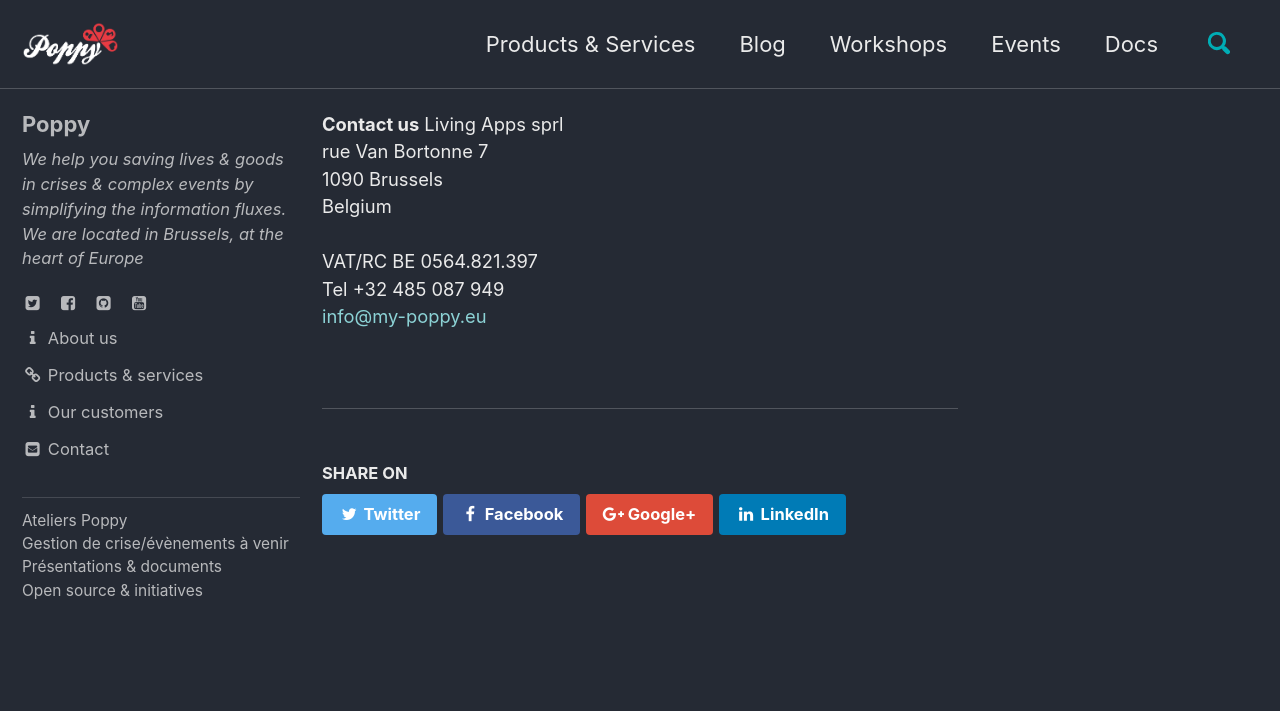
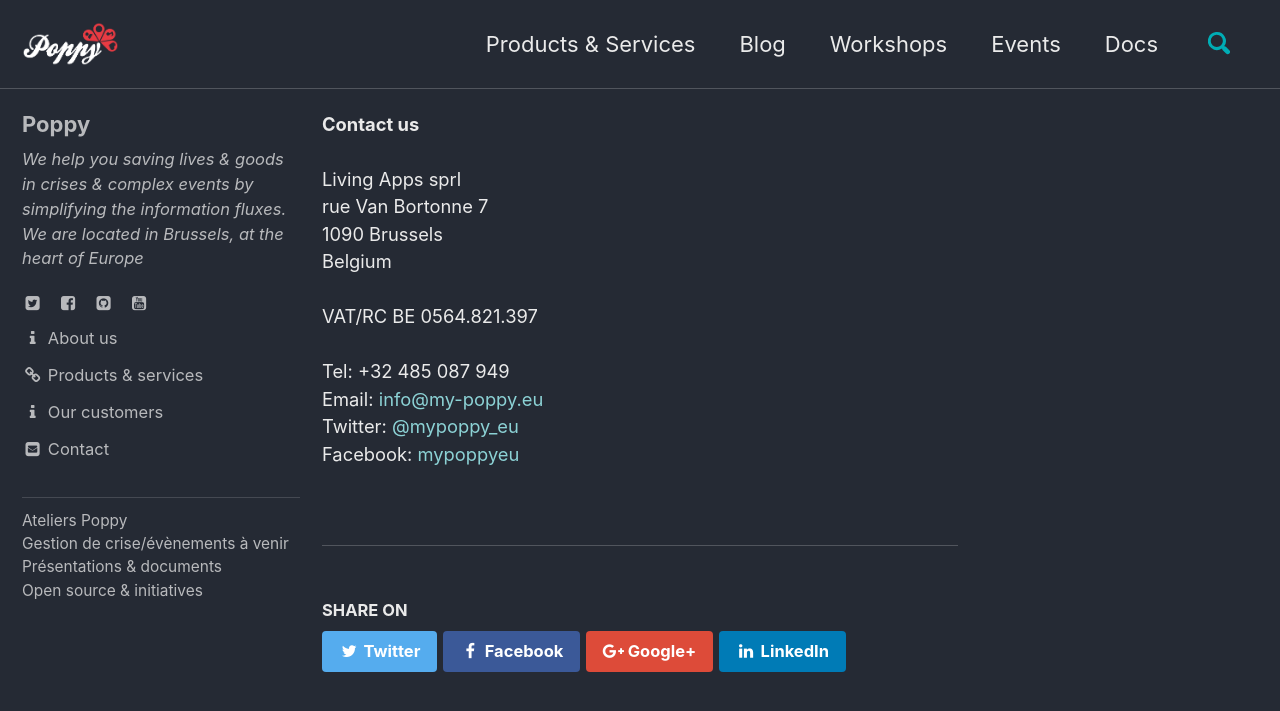
Before and after one commit to ccloquet/ccloquet.github.io, a Jekyll site: the page built from _pages/contact.html, in a window 1280 px wide and 900 px high. Shown: the top 711 px of the window. Built offline with Jekyll 4.4.1, drawn with Linux system fonts in a browser that asks for light colours; cached includes are drawn as plain includes.

Commit message:
Update contact.html

```diff
--- a/_pages/contact.html
+++ b/_pages/contact.html
@@ -1,7 +1,7 @@
 ---
 permalink: /contact/
 ---
-<b>Contact us</b>
+<b>Contact us</b><br><br>
 
 Living Apps sprl<br>
 
@@ -9,7 +9,9 @@ rue Van Bortonne 7<br>
 1090 Brussels<br>
 Belgium<br><br>
 
-VAT/RC BE 0564.821.397<br>
+VAT/RC BE 0564.821.397<br><br>
 
-Tel +32 485 087 949<br>
-<a href='mailto:info@my-poppy.eu'>info@my-poppy.eu</a>
+Tel: +32 485 087 949<br>
+Email: <a href='mailto:info@my-poppy.eu'>info@my-poppy.eu</a><br>
+Twitter: <a href='https://twitter.com/mypoppy_eu'>@mypoppy_eu</a><br>
+Facebook: <a href='https://www.facebook.com/mypoppyeu'>mypoppyeu</a>
```
